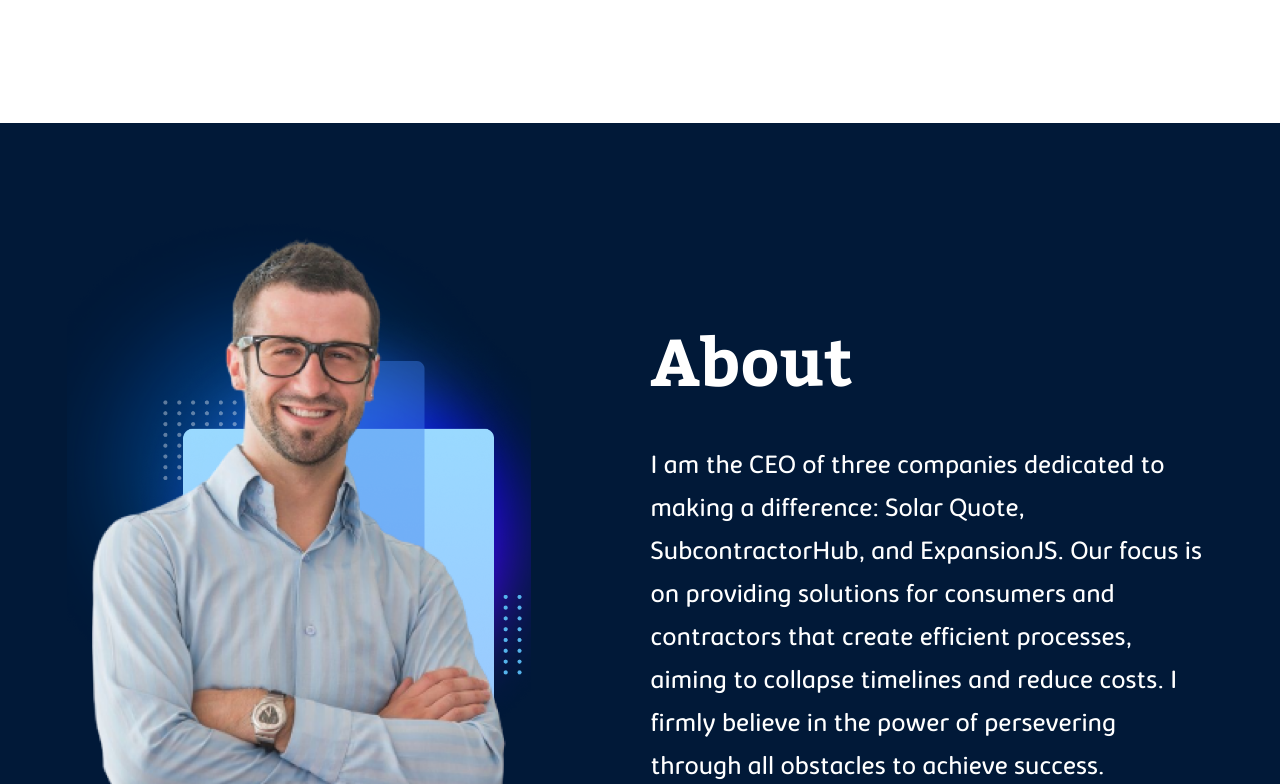
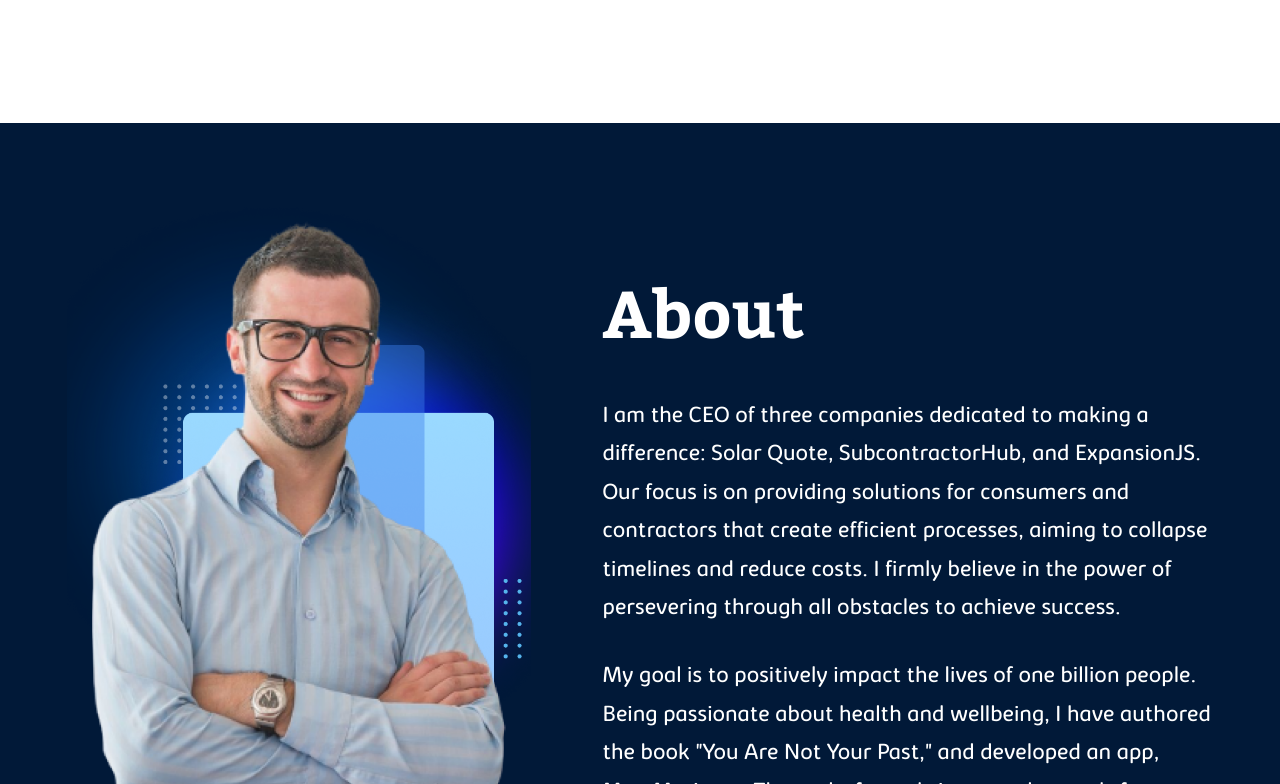
Before and after one commit to JerinArimana/JustinBrach, a Next.js app: page / in a window 1280 px wide. Shown: the part 2796-3580 px from the top of the page. Built offline with nearby package versions, Linux system fonts and the light colour scheme.

Commit message:
about style fixed in lap

```diff
--- a/src/styles/scss/home/_about.scss
+++ b/src/styles/scss/home/_about.scss
@@ -3,8 +3,8 @@
     linear-gradient(0deg, #235193 0%, #235193 100%),
     linear-gradient(0deg, #1a1737 0%, #1a1737 100%),
     linear-gradient(284deg, #1a1737 9.09%, #434f7a 94.8%);
-  padding-top: 5.31rem;
-  padding-bottom: 9.94rem;
+  padding-top: 4.31rem;
+  padding-bottom: 5.94rem;
   @media ($mobile) {
     padding-top: 2.31rem;
     padding-bottom: 2.94rem;
@@ -61,8 +61,8 @@
   }
   &--content {
     color: $white;
-    padding-top: 7.8rem;
-    padding-left: 6rem;
+    padding-top: 5.8rem;
+    padding-left: 3rem;
     @media ($mobile) {
       padding: 5px;
       text-align: center;
@@ -100,7 +100,7 @@
       }
     }
     p {
-      @include fontSpecs(1.6rem, 400, $white, 2.6875rem, initial);
+      @include fontSpecs(1.4rem, 400, $white, 2.4rem, initial);
       font-family: $secondary-font;
       @media ($mobile) {
         font-size: 1rem;
```
